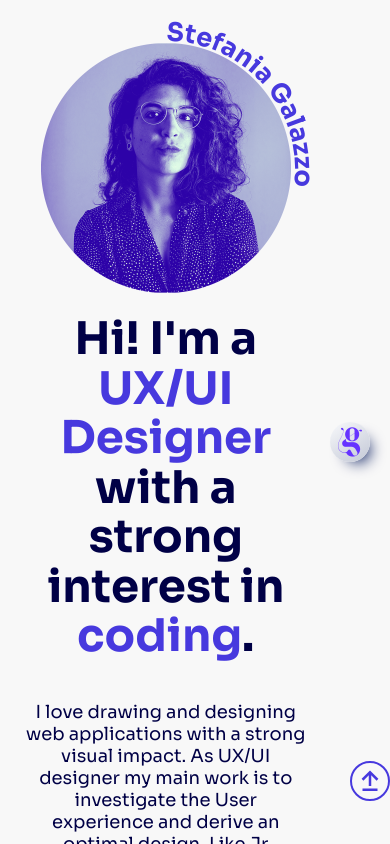
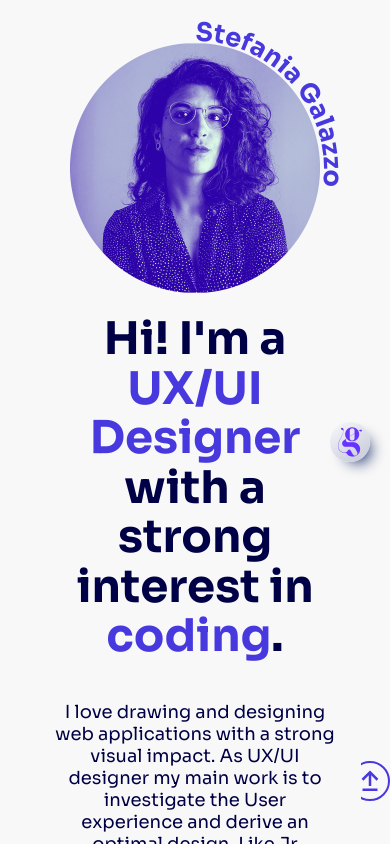
Before and after one commit to StefaniaGalazzo/UX-UI-Designer, a Next.js app: page / in a window 390 px wide. Built offline with nearby package versions, Linux system fonts and the light colour scheme.

Commit message:
upd margin main

```diff
--- a/app/_components/UI/MainComp/mainComp.module.scss
+++ b/app/_components/UI/MainComp/mainComp.module.scss
@@ -64,8 +64,7 @@
     row-gap: 5%;
     justify-content: center;
     // padding: 10px !important;
-    margin: unset;
-    margin-top: calc(10% + 1vw);
+    margin: calc(10% + 1vw) auto 40px auto;
     .texts {
       margin: 5% 0;
       width: 85%;
```
